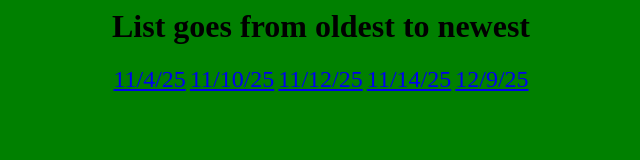
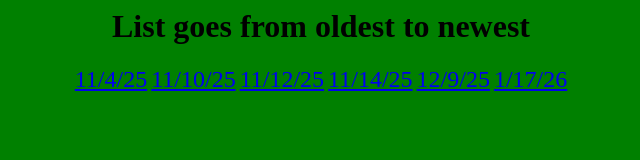
Before and after one commit to OneFrogAHour/onefrogahour.github.io, a plain HTML site: page blog.html in a window 1280 px wide. Shown: the whole page, without its empty margins (319-959 px from the left). Drawn offline with Linux system fonts and the light colour scheme.

Commit message:
Update blog.html

```diff
--- a/blog.html
+++ b/blog.html
@@ -38,4 +38,5 @@
   <a href="ofahtempshutdown.html">11/12/25</a>
   <a href="automationmsg.html">11/14/25</a>
   <a href="newsignupsys.html">12/9/25</a>
+  <a href="updateofstuff.html">1/17/26</a>
 </html>
```
